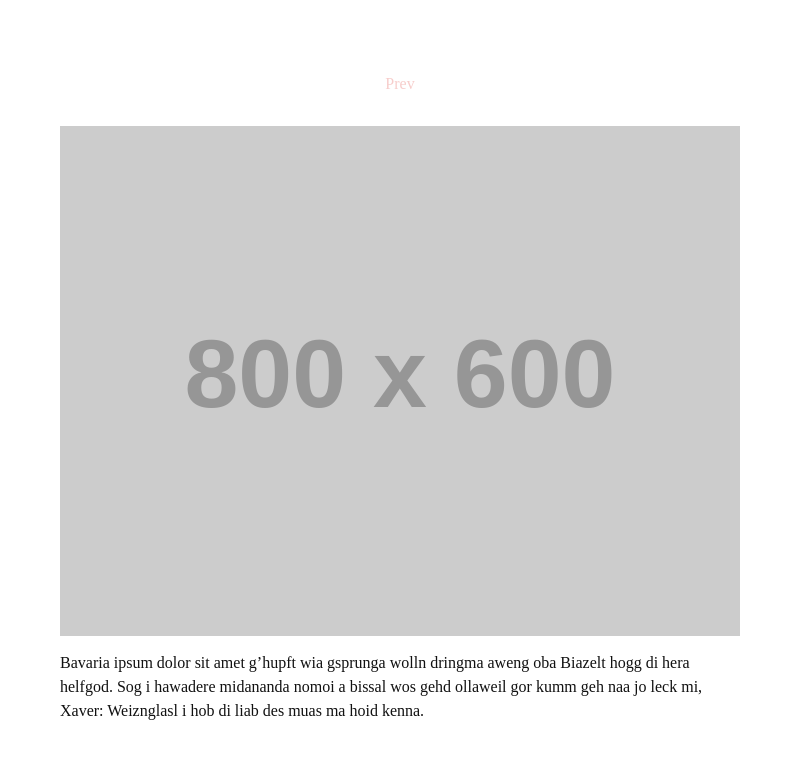
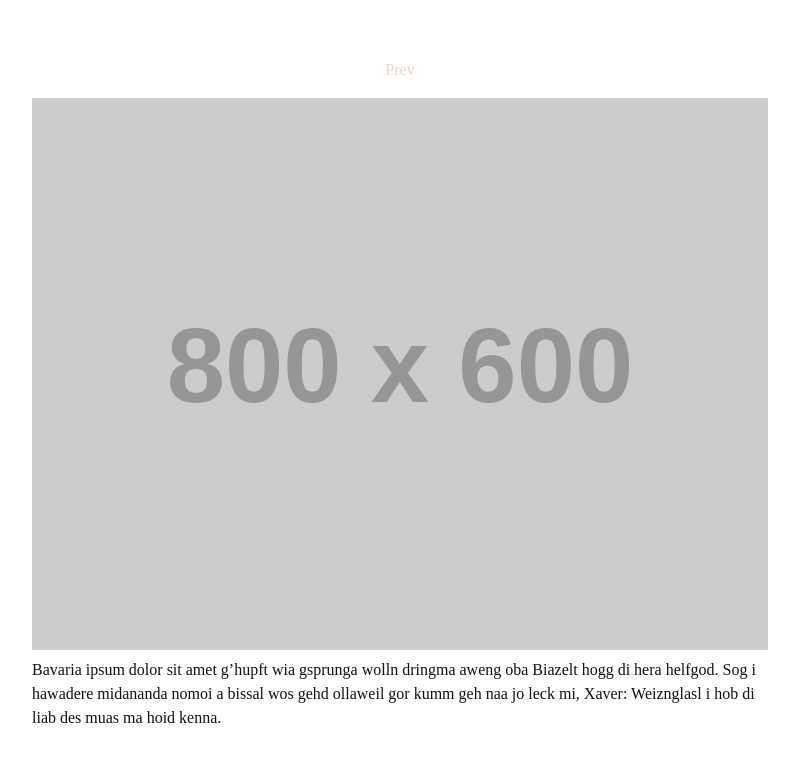
Before and after one commit to midzer/urban-theme, a Jekyll site: the page built from _posts/2015-10-06-welcome-to-jekyll.markdown, in a window 1280 px wide. Shown: the part 337-1120 px from the top of the page, without its empty margins (240-1039 px from the left). Built offline with Jekyll 4.4.1, drawn with Linux system fonts in a browser that asks for light colours; after the commit the page ends 1099 px from its top, so only the background shows below that.

Commit message:
Update main.scss

```diff
--- a/css/main.scss
+++ b/css/main.scss
@@ -11,7 +11,7 @@ $base-font-size:   16px;
 $small-font-size:  $base-font-size * 0.875;
 $base-line-height: 1.5;
 
-$spacing-unit:     30px;
+$spacing-unit:     16px;
 
 $text-color:       #111;
 $background-color: #ffffff;
```
